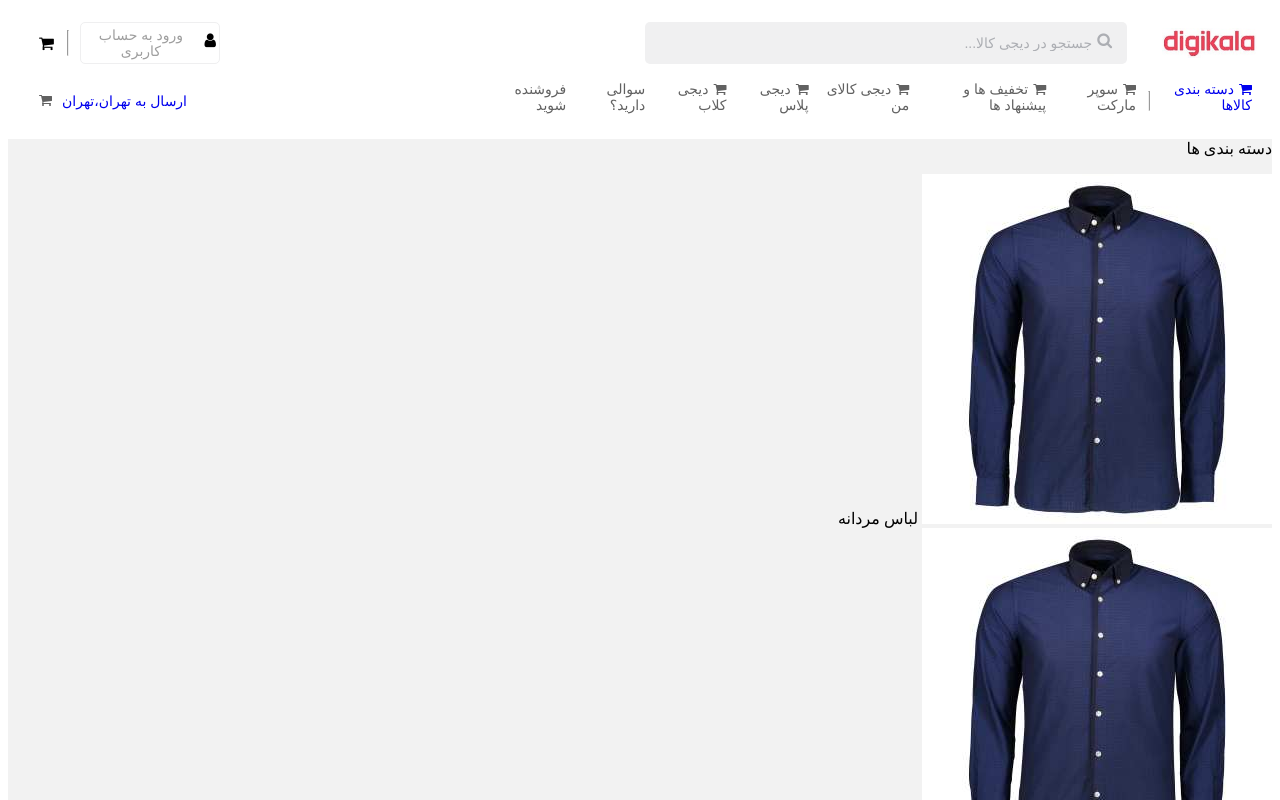
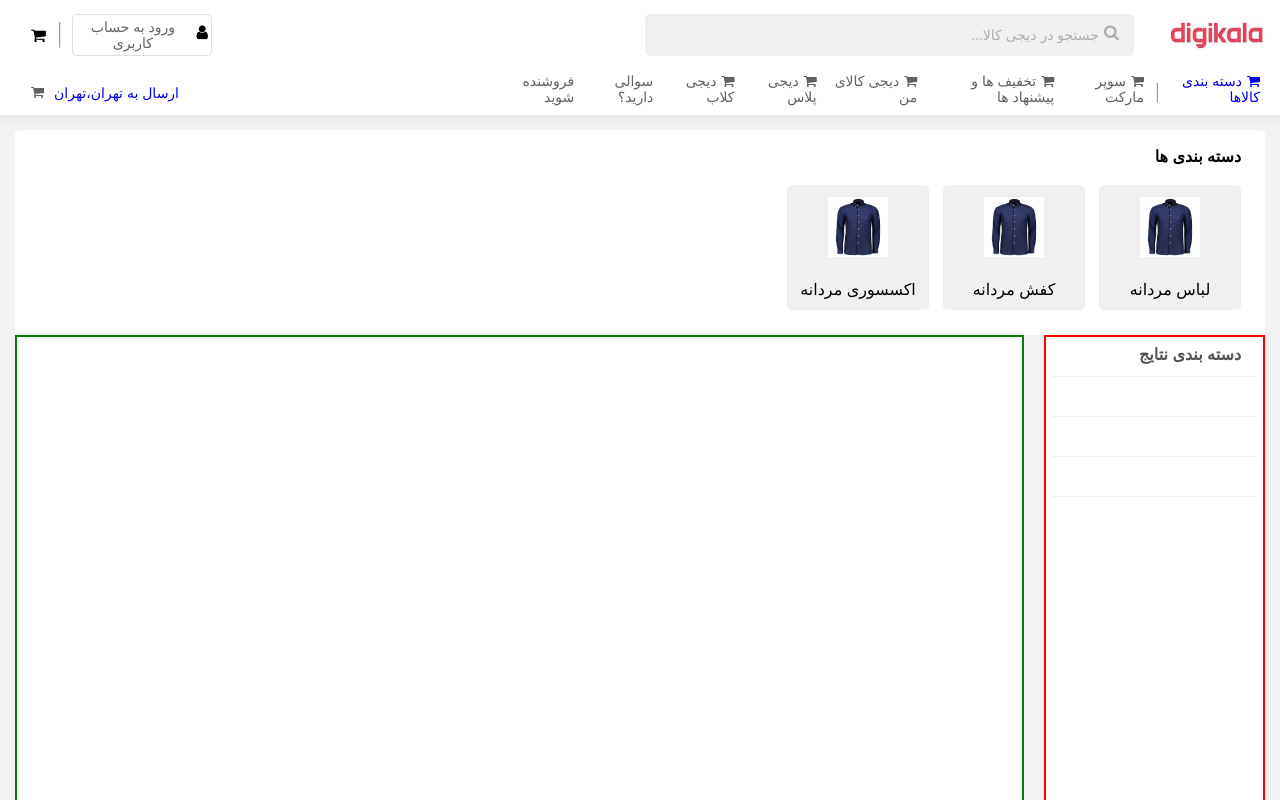
Before and after one commit to AmirFahimiDana/Java-Script, a plain HTML site: page Digikala/Products.html in a window 1280 px wide. Shown: the top 800 px of the page. Drawn offline with Linux system fonts and the light colour scheme; files whose address does not match are found by name.

Commit message:
Add Product-Style.css

```diff
--- a/Digikala/Product-Style.css
+++ b/Digikala/Product-Style.css
@@ -1,10 +1,23 @@
+:root{
+    --font: sans-serif,Impact, Haettenschweiler, 'Arial Narrow Bold';
+    --font-size:14px;
+    --content-background-color:white;
+   }
+
 *{
    box-sizing: border-box;
    direction: rtl;
-}
+ }
+
+ body{
+  background-color: rgb(242,242,242);
+  margin: 0px;
+ }
 
 .main-container{
     width: 100%;
+
+
 }
 
 .header{
@@ -13,6 +26,8 @@
     display: flex;
     flex-flow: row nowrap;
     align-items: center;
+    background-color:var(--content-background-color);
+
 }
 
 .header-banner__right{
@@ -21,6 +36,7 @@
     display: flex;
     flex-flow: row nowrap;
     align-items: center;
+    background-color: inherit;
 }
 
 .logo{
@@ -46,8 +62,8 @@
     border: none;
     background-color:  rgb(240, 240, 241);
     outline: none;
-    font-family:  sans-serif,Impact, Haettenschweiler, 'Arial Narrow Bold';
-    font-size: 14px;
+    font-family: var(--font);
+    font-size: var(--font-size);
     padding-right: 35px;
 
 
@@ -92,12 +108,13 @@
     width:140px;
     height: 100%;
     border-radius: 5px;
-    border: 1px solid rgb(239,239,240);
-    background-color: white;
-    font-family:  sans-serif,Impact, Haettenschweiler, 'Arial Narrow Bold';
-    font-size: 14px;
+    border: 1px solid #e0e0e2;
+    color: #616161;
+    font-family:  var(--font);
+    font-size: var(--font-size);
     padding-right: 24px;
-    color:rgb(158,158,158);
+    background-color: var(--content-background-color);
+
 }
 
 .login-icon{
@@ -127,9 +144,11 @@
     width:100%;
     height:45px ;
     align-items: center;
-    font-size: 14px;
-    font-family: sans-serif,Impact, Haettenschweiler, 'Arial Narrow Bold';
+    font-size: var(--font-size);
+    font-family: var(--font);
     color: rgb(97,97,97);
+    box-shadow: 0 7px 8px 0 rgb(0 0 0 / 4%);
+    background-color:var(--content-background-color);
 
 }
 
@@ -254,7 +273,6 @@
 .menu-button_border{
     width: 1px;
     height: 2px;
-    background-color: white;
     /* position: absolute; */
     transition: width,transform 1s;
     /* left: 50px; */
@@ -269,6 +287,93 @@
   }
 
   .main-content{
-    background-color: rgb(242,242,242);
+
     width: 100%;
+    margin-top: 0;
+    height: auto;
+    padding-right: 15px;
+    padding-left: 15px;
   }
+
+  .main-content__category{
+      height:205px;
+      border-radius: 5px;
+      padding: 1px 24px 24px;
+      margin-top: 15px;
+      background-color: var(--content-background-color);
+
+
+  }
+
+  .main-content__category-item{
+   height:141px;
+   display: flex;
+   flex-flow: row nowrap;
+   align-items: center;
+   margin-top: -5px;
+  }
+
+  .main-content__category-title{
+    font-family: var(--font);
+    font-size: 16px;
+    font-weight: 700;
+
+  }
+
+  .category-item__detail{
+    height: 125px;
+    width: 142px;
+    background-color: rgb(240,240,241);
+    margin-left: 14px;
+    align-items: center;
+    display: flex;
+    flex-flow: column;
+    justify-content: space-around;
+    border-radius: 5px;
+  }
+
+  .category-detail__title{
+      font-family: var(--font);
+  }
+
+  .category-detail__img{
+      width: 60px;
+      height: 60px;
+  }
+
+  .main-content__products{
+      display: flex;
+      flex-flow: row nowrap;
+      width: inherit;
+  }
+
+  .main-content__products-sidebar{
+    border: red  solid 2px;
+    height: 5270px;
+    width: 18%;
+    background-color: var(--content-background-color);
+  }
+
+  .main-content__product-goods{
+    border: green solid 2px;
+    width: 82%;
+    background-color: var(--content-background-color);
+    height: 5333px;
+    margin-right: 20px;
+  }
+
+  .products-sidebar__boxes{
+      width: 100%;
+      height: auto;
+  }
+
+  .products-sidebar__boxes-title{
+      height: 40px;
+      font-family: var(--font);
+      font-size: 16px;
+      font-weight: 700;
+      margin: 0px 6px;
+      padding: 8px 16px 10px 15px;
+      color: rgb(83,83,83);
+      border-bottom: solid rgb(242,242,242) 1px;
+  }
```
